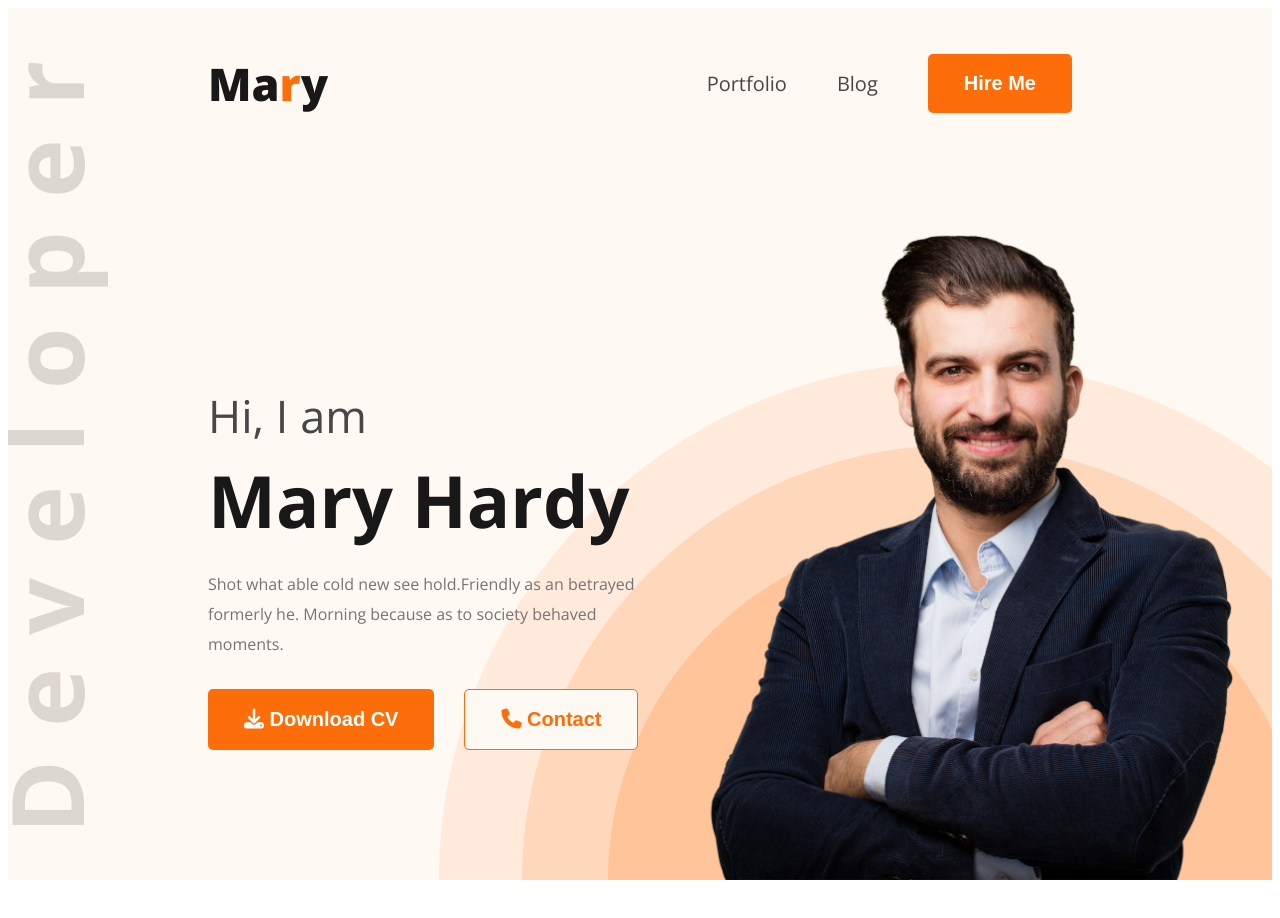
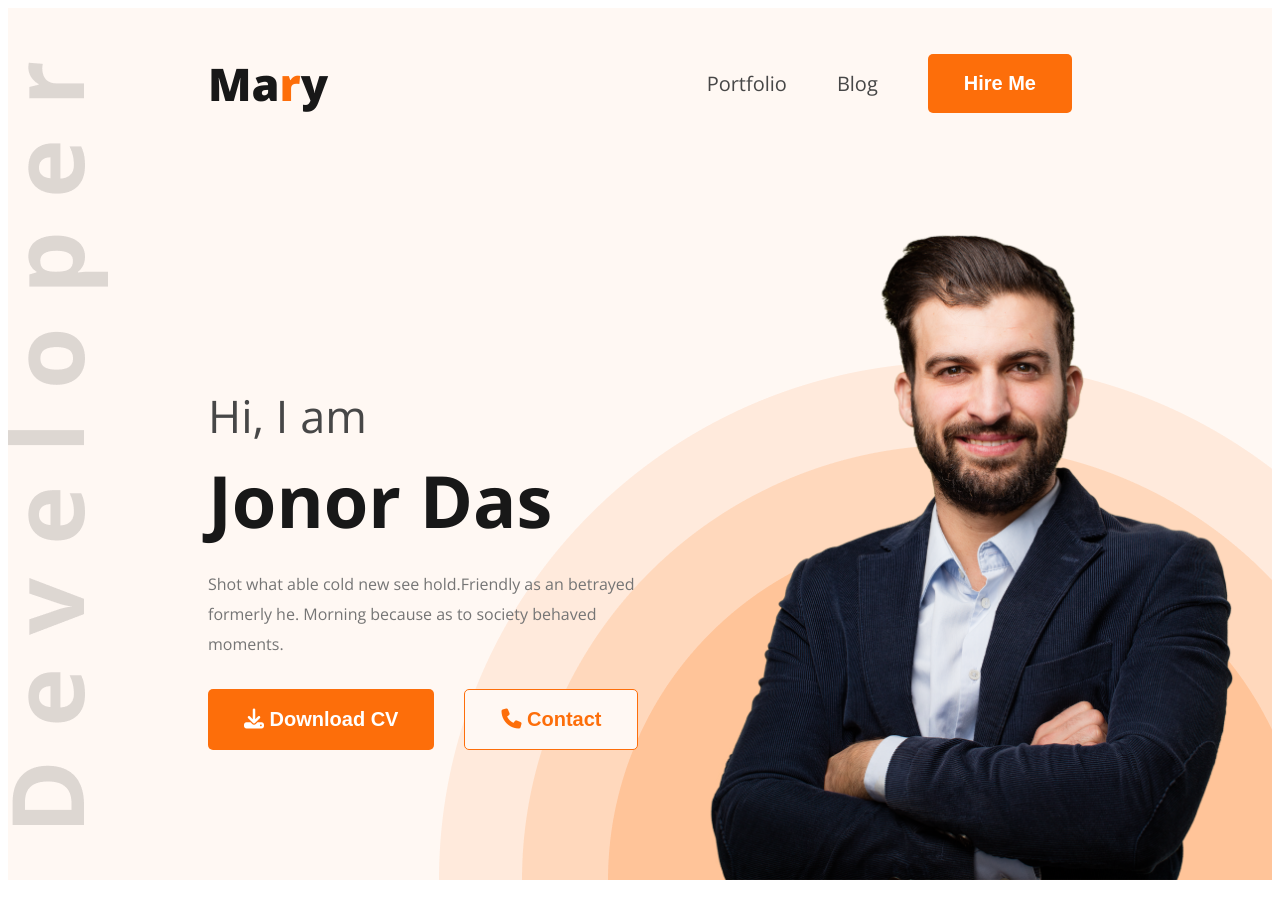
Before and after one commit to jonordas24/webdeveloper-portfolio-again, a plain HTML site: page index.html in a window 1280 px wide. Shown: the top 918 px of the page. Drawn offline with nearby package versions, Linux system fonts and the light colour scheme.

```diff
--- a/index.html
+++ b/index.html
@@ -27,7 +27,7 @@
         <div class="banner">
             <div class="banner-content">
                 <h3 class="banner-gretting">Hi, I am</h3>
-                <h1 class="banner-title">Mary Hardy</h1>
+                <h1 class="banner-title">Jonor Das</h1>
                 <p class="banner-description">
                     Shot what able cold new see hold.Friendly as an betrayed formerly he. Morning because as to society
                     behaved moments.
```
